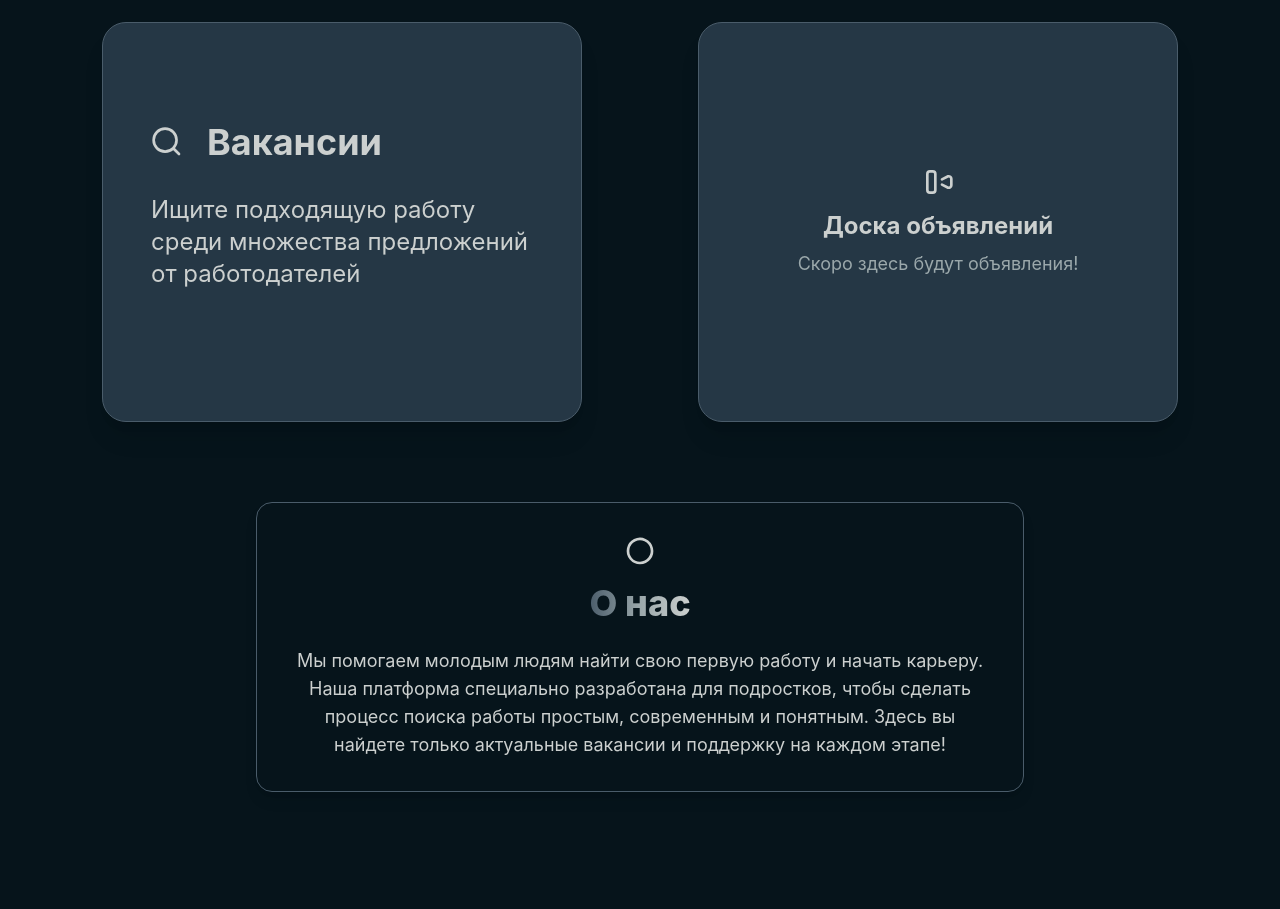
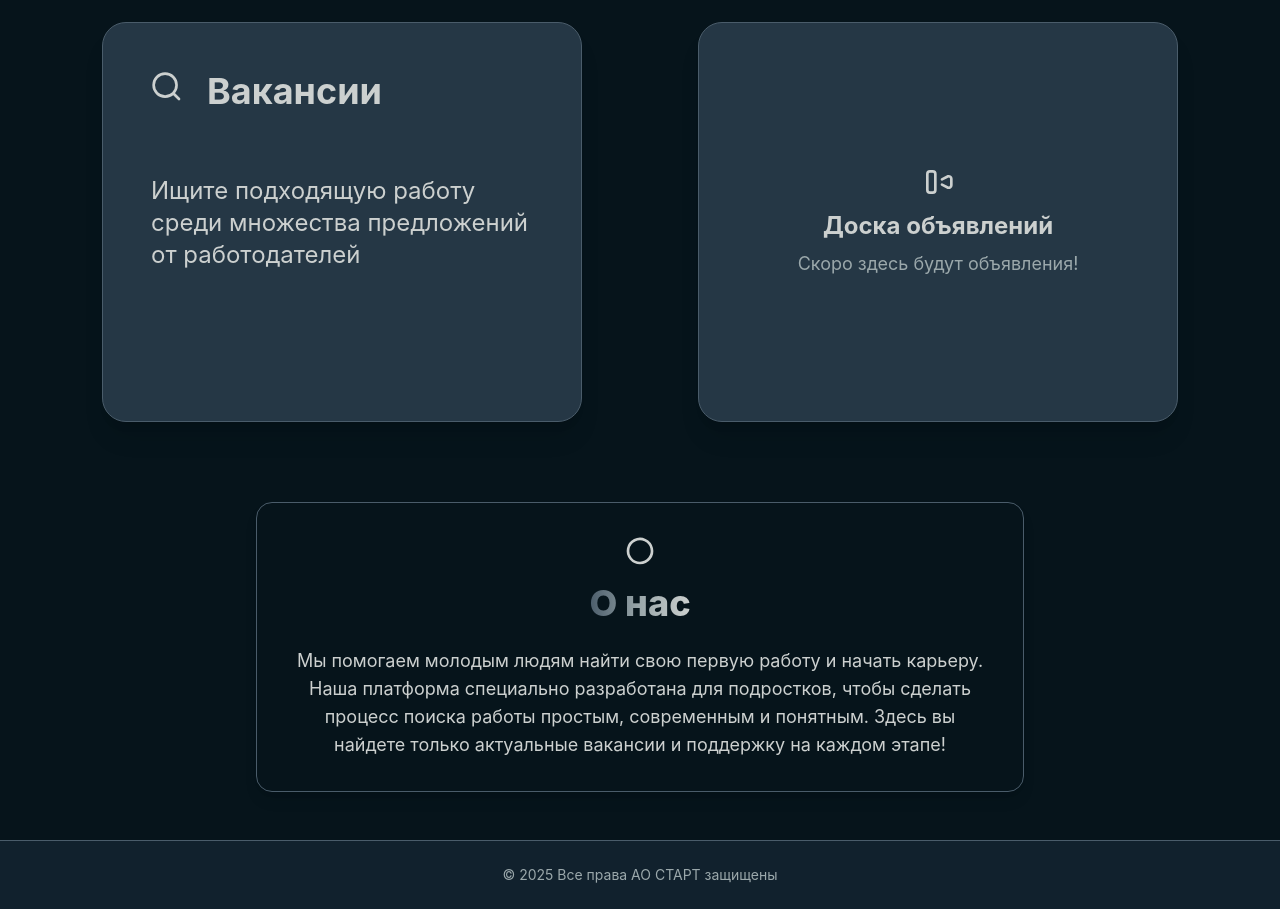
Before and after one commit to 0Slmpnv0/start, a React (Vite) app in the folder frontend/: page / in a window 1280 px wide. Shown: the part 154-1063 px from the top of the page. Before the commit the page ends 994 px from the top, so only its background shows below. Built offline with nearby package versions, Linux system fonts and the light colour scheme; the HTML template or start-up script is replaced by a standard one.

Commit message:
Add the footer, improve vacancy card design

```diff
--- a/frontend/src/App.tsx
+++ b/frontend/src/App.tsx
@@ -1,5 +1,6 @@
 import { BrowserRouter as Router, Routes, Route } from 'react-router-dom';
 import Header from './components/Header';
+import Footer from './components/Footer';
 import Home from './pages/Home';
 import Vacancies from './pages/Vacancies';
 import VacancyDetail from './pages/VacancyDetail';
@@ -7,15 +8,16 @@ import VacancyDetail from './pages/VacancyDetail';
 function App() {
   return (
     <Router>
-      <div className="min-h-screen bg-brand-dark overflow-x-hidden">
+      <div className="min-h-screen bg-brand-dark overflow-x-hidden flex flex-col">
         <Header />
-        <main className="pt-16">
+        <main className="pt-16 flex-grow">
           <Routes>
             <Route path="/" element={<Home />} />
             <Route path="/vacancies" element={<Vacancies />} />
             <Route path="/vacancy/:id" element={<VacancyDetail />} />
           </Routes>
         </main>
+        <Footer />
       </div>
     </Router>
   );
--- /dev/null
+++ b/frontend/src/components/Footer.tsx
@@ -0,0 +1,19 @@
+import React from 'react';
+
+const Footer: React.FC = () => {
+  const currentYear = new Date().getFullYear();
+
+  return (
+    <footer className="bg-brand-darker border-t border-brand-blue py-6 mt-auto">
+      <div className="container mx-auto px-4">
+        <div className="flex justify-center">
+          <p className="text-brand-gray text-sm">
+            © {currentYear} Все права АО СТАРТ защищены
+          </p>
+        </div>
+      </div>
+    </footer>
+  );
+};
+
+export default Footer;
--- a/frontend/src/components/Icon.tsx
+++ b/frontend/src/components/Icon.tsx
@@ -1,7 +1,7 @@
 import React from 'react';
 
 interface IconProps {
-  name: 'search' | 'megaphone' | 'user' | 'mail' | 'phone';
+  name: 'search' | 'megaphone' | 'user' | 'mail' | 'phone' | 'arrow-left';
   className?: string;
 }
 
@@ -21,6 +21,9 @@ const icons = {
   phone: (
     <svg className="w-6 h-6" fill="none" stroke="currentColor" strokeWidth="2" viewBox="0 0 24 24"><path strokeLinecap="round" strokeLinejoin="round" d="M3 5a2 2 0 012-2h2a2 2 0 012 2v2a2 2 0 01-2 2H5a2 2 0 01-2-2V5zm0 10a2 2 0 012-2h2a2 2 0 012 2v2a2 2 0 01-2 2H5a2 2 0 01-2-2v-2zm8-8a2 2 0 012-2h2a2 2 0 012 2v2a2 2 0 01-2 2h-2a2 2 0 01-2-2V5zm0 10a2 2 0 012-2h2a2 2 0 012 2v2a2 2 0 01-2 2h-2a2 2 0 01-2-2v-2z" /></svg>
   ),
+  'arrow-left': (
+    <svg className="w-6 h-6" fill="none" stroke="currentColor" strokeWidth="2" viewBox="0 0 24 24"><path strokeLinecap="round" strokeLinejoin="round" d="M10 19l-7-7m0 0l7-7m-7 7h18" /></svg>
+  ),
 };
 
 const Icon: React.FC<IconProps> = ({ name, className = '' }) => (
--- a/frontend/src/components/VacancyCard.tsx
+++ b/frontend/src/components/VacancyCard.tsx
@@ -12,19 +12,25 @@ interface VacancyCardProps {
 
 const VacancyCard: React.FC<VacancyCardProps> = ({ title, description, salary, onClick, className = '' }) => (
   <Card
-    className={`group relative overflow-hidden min-h-[200px] md:min-h-[300px] xl:min-h-[400px] p-6 md:p-8 xl:p-12 flex flex-col justify-center w-full md:w-[360px] lg:w-[420px] xl:w-[480px] ${className}`}
+    className={`group relative overflow-hidden min-h-[200px] md:min-h-[300px] xl:min-h-[400px] p-6 md:p-8 xl:p-12 flex flex-col w-full md:w-[360px] lg:w-[420px] xl:w-[480px] ${className}`}
     onClick={onClick}
   >
-    <div className="flex items-center mb-6 md:mb-8">
-      <Icon name="search" className="text-brand-light mr-4 md:mr-6 group-hover:scale-110 transition-transform text-3xl md:text-5xl" />
-      <h3 className="text-2xl md:text-4xl font-bold text-brand-light group-hover:text-brand-gray transition-colors">{title}</h3>
+    <div className="flex mb-6 md:mb-8">
+      <Icon name="search" className="text-brand-light mr-4 md:mr-6 group-hover:scale-110 transition-transform text-3xl md:text-5xl flex-shrink-0" />
+      <div className="min-h-[3.5rem] md:min-h-[4.5rem]">
+        <h3 className="text-2xl md:text-4xl font-bold text-brand-light group-hover:text-brand-gray transition-colors line-clamp-2">{title}</h3>
+      </div>
     </div>
-    <p className="text-brand-light mb-4 md:mb-8 text-lg md:text-2xl">{description}</p>
-    {salary && salary.trim() !== '' && (
-      <span className="inline-block bg-brand-light text-brand-dark px-4 py-1 rounded-full font-semibold text-lg md:text-2xl shadow">
-        {salary}
-      </span>
-    )}
+    <div className="mb-4 md:mb-8 min-h-[4.5rem] md:min-h-[6rem]">
+      <p className="text-brand-light text-lg md:text-2xl line-clamp-3 overflow-hidden">{description}</p>
+    </div>
+    <div className="mt-auto">
+      {salary && salary.trim() !== '' && (
+        <span className="inline-block bg-brand-light text-brand-dark px-4 py-1 rounded-full font-semibold text-lg md:text-2xl shadow">
+          {salary}
+        </span>
+      )}
+    </div>
   </Card>
 );
 
--- a/frontend/src/pages/Vacancies.tsx
+++ b/frontend/src/pages/Vacancies.tsx
@@ -46,7 +46,7 @@ const Vacancies = () => {
               key={vacancy.vac_id}
               title={vacancy.name}
               description={vacancy.description}
-              salary={`от ${vacancy.payment} ₽`}
+              salary={`от ${vacancy.payment}`}
               onClick={() => navigate(`/vacancy/${vacancy.vac_id}`)}
             />
           ))}
--- a/frontend/src/pages/VacancyDetail.tsx
+++ b/frontend/src/pages/VacancyDetail.tsx
@@ -1,12 +1,16 @@
-import { useParams } from 'react-router-dom';
+import { useParams, useNavigate } from 'react-router-dom';
 import { useEffect, useState } from 'react';
 import { getVacancyInfo, VacancyFull } from '../api';
+import Icon from '../components/Icon';
 
 const VacancyDetail = () => {
   const { id } = useParams();
+  const navigate = useNavigate();
   const [vacancy, setVacancy] = useState<VacancyFull | null>(null);
   const [loading, setLoading] = useState(true);
   const [error, setError] = useState<string | null>(null);
+
+  const goBack = () => navigate('/vacancies');
 
   useEffect(() => {
     if (!id) return;
@@ -52,6 +56,16 @@ const VacancyDetail = () => {
           </section>
         </div>
       </div>
+
+      <div className="max-w-3xl mx-auto mt-8">
+        <button
+          onClick={goBack}
+          className="flex items-center text-brand-light hover:text-brand-gray transition-colors group"
+        >
+          <Icon name="arrow-left" className="mr-2 group-hover:translate-x-[-4px] transition-transform" />
+          <span className="text-lg">Назад к списку вакансий</span>
+        </button>
+      </div>
     </div>
   );
 };
```
